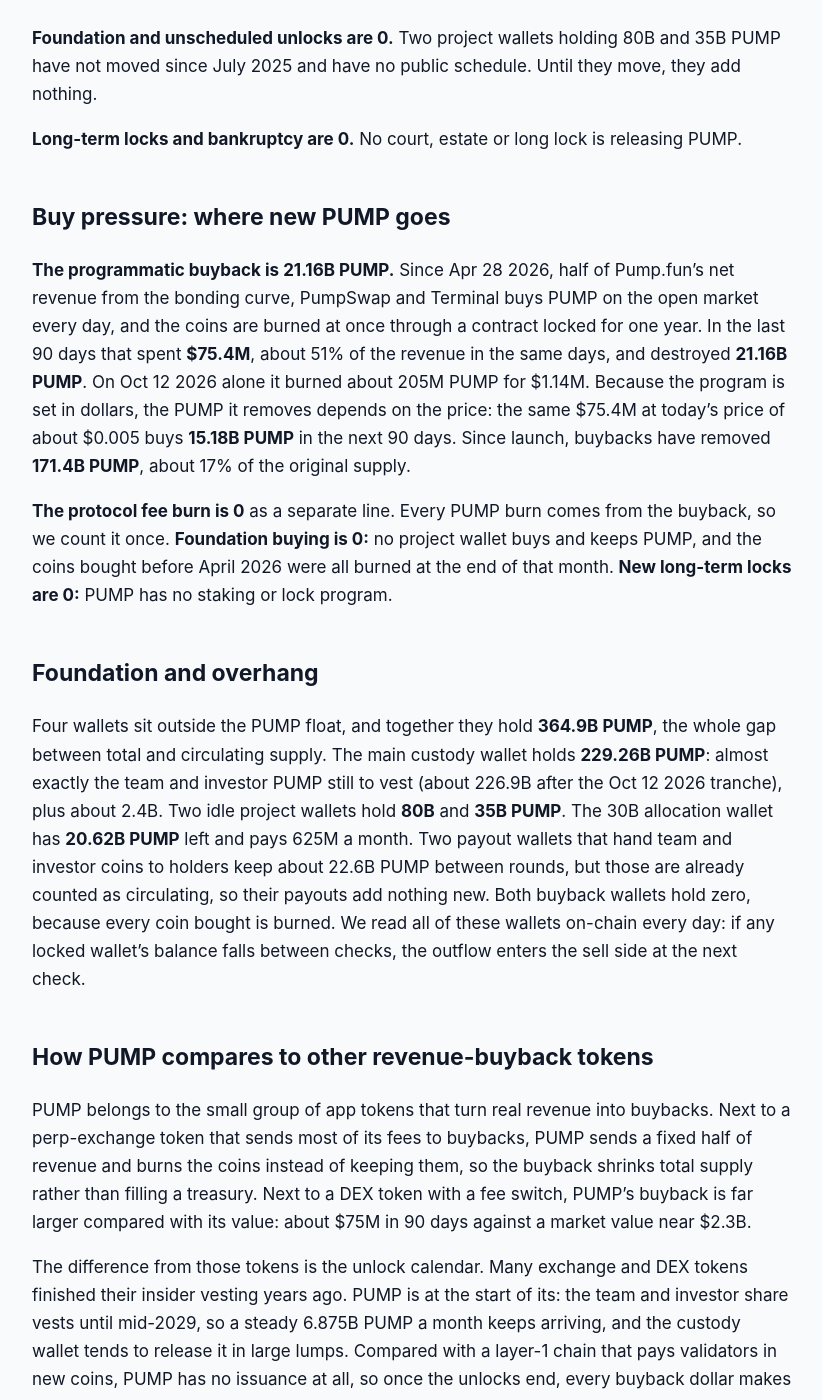
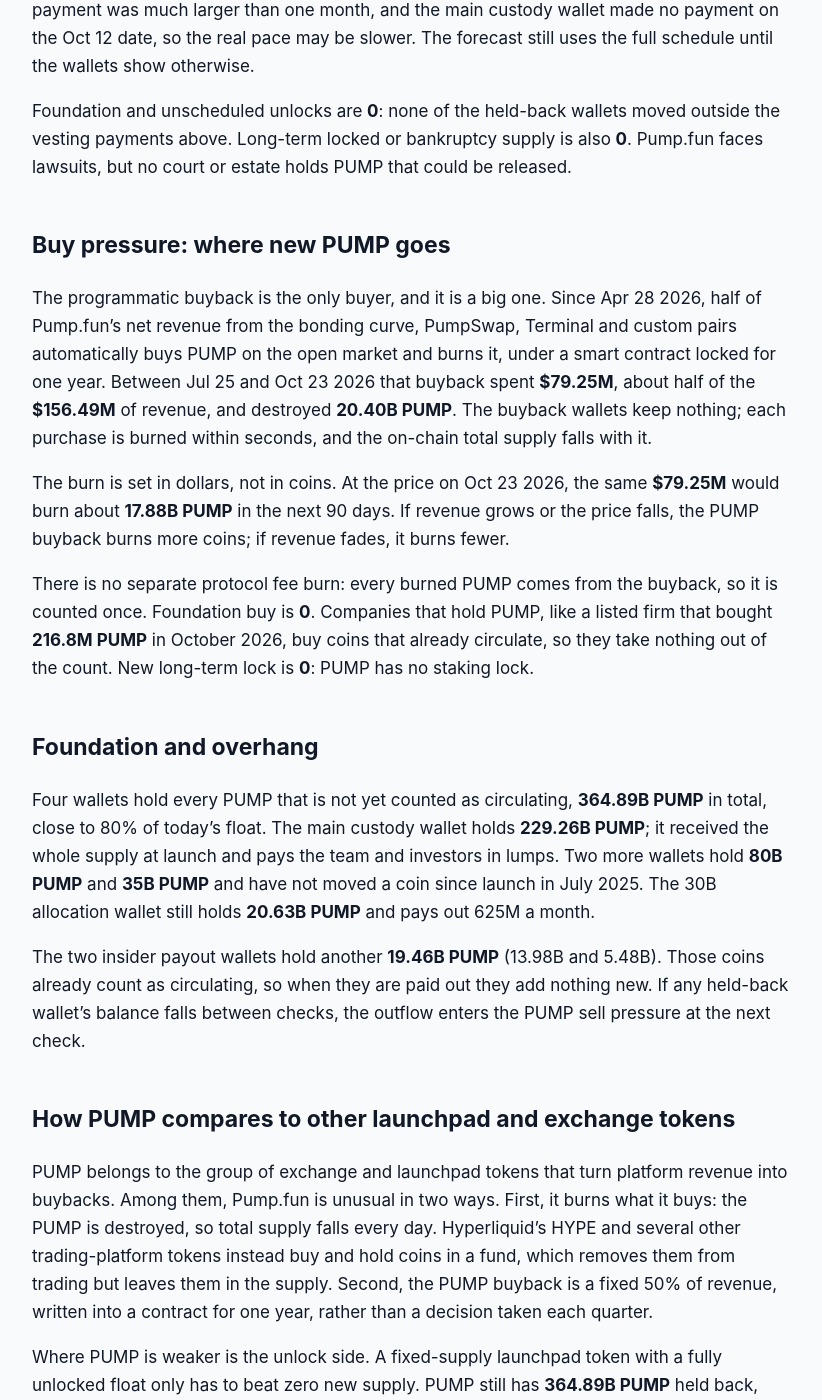
Before and after one commit to jeevansongmy-spec/mrnasdog-articles, a Jekyll site: the page built from crypto/pump-pressure-framework.md, in a window 1280 px wide and 1400 px high, scrolled down 1233 px. Shown: the whole window, without its empty margins (228-1050 px from the left). Built offline with Jekyll 4.4.1, drawn with Linux system fonts in a browser that asks for light colours; some of the changed text lies outside the part shown.

Commit message:
publish: crypto/pump-pressure-framework

```diff
--- a/crypto/pump-pressure-framework.md
+++ b/crypto/pump-pressure-framework.md
@@ -1,6 +1,6 @@
 ---
-title: "PUMP Inflation Analysis · October 2026 · Supply was growing · trend cooling"
-description: "PUMP supply grew +13.42% in 90 days as 83.38B PUMP of team, investor and program unlocks beat a 21.16B buyback burn. Next 90 days: about flat at -0.04%."
+title: "PUMP Inflation Analysis · October 2026 · Supply growing · projected to keep growing"
+description: "PUMP supply grew +13.65% in 90 days as 83.38B PUMP of team, investor and allocation unlocks beat a 20.40B buyback burn. Next 90 days: about +1.00%."
 canonical_url: "https://mrnasdog.com/research/pump/inflation"
 tags: ["crypto", "pump", "pumpfun", "solana"]
 published: true
@@ -10,54 +10,60 @@ published: true
 <!-- main-page -->
 Looking for the buy-or-sell answer? It is on the PUMP coin page, with demand and price drivers: [mrnasdog.com/research/pump](https://mrnasdog.com/research/pump)
 
-# PUMP Inflation Analysis · October 2026 · Supply was growing · trend cooling
+# PUMP Inflation Analysis · October 2026 · Supply growing · projected to keep growing
 
-**Supply was growing · trend cooling.** In the 90 days to Oct 13 2026, locked team, investor and program wallets released **83.38B PUMP** into the market while the Pump.fun buyback bought and burned **21.16B PUMP**, so the PUMP float grew by **+13.42%**. For the next 90 days, two monthly unlocks add about **15B PUMP** and the buyback should burn about **15.18B PUMP** at today's price, which puts PUMP close to flat at **−0.04%**. No new PUMP can ever be created: total supply only goes down.
+PUMP supply is growing, and it is set to keep growing a little. Between Jul 25 and Oct 23 2026 the Pump.fun team, early investors and one allocation wallet released **83.38B PUMP** into the market, while the Pump.fun buyback bought and burned **20.40B PUMP**. Net, the PUMP float grew **+13.65%** in 90 days. For the next 90 days the scheduled unlocks come to about **22.50B PUMP** against a burn of about **17.88B PUMP**, so supply should grow only about **+1.00%**. No new PUMP can ever be minted; the open question is the **364.89B PUMP** still held back.
 
 ## The verdict, in one paragraph
 
-Our 90-day net for PUMP is **+13.42%** of the circulating supply. The inflation monitor reads **+15.27%**, a gap of **1.85 percentage points**, which is more than our 0.5-point line, so we walked every source again. The flows are the same on both sides: the monitor divides the growth by the float of 90 days ago (about 402B PUMP), and we divide it by today's float of **463.45B PUMP**. Put on the same base, the two readings sit within a fraction of a point, so no warning is shown on the page. The short label for PUMP today: **a fixed-supply token whose insider unlocks came in faster than its revenue buyback could burn them, now roughly in balance**.
+Over the 90 days to Oct 23 2026, PUMP supply rose by **+13.65%** of the circulating float of **461.43B PUMP**. Other trackers show **+15.82%** for the same 90 days, a gap of **2.17 points**. Both readings count almost the same number of new coins, about **63B PUMP**; the trackers simply start from the smaller float of late July, so the same coins look like a bigger share. No warning chip is needed. For the next 90 days we expect **+1.00%**. The cite-able label: **an unlock-heavy token whose revenue burn now almost cancels the monthly unlocks**.
 
 ## Sell pressure: where new PUMP comes from
 
-**Protocol inflation is 0.** All 1 trillion PUMP were created on Jul 10 2025, and the right to create more was removed from the Solana token. There is no mining, no staking reward and no emission schedule, so Pump.fun cannot print new PUMP even if it wanted to.
+Protocol inflation is **0**. PUMP is a Solana Token-2022 coin, and its mint authority is switched off on-chain, so not a single new PUMP can be created. All 1 trillion PUMP were made at launch in July 2025, and burns have since cut the total to about **826.32B PUMP**.
 
-**Vesting unlocks are 83.38B PUMP**, and they are the whole sell side. The team holds 20% and early investors hold 13% of the original supply. Both were locked for one year after the July 2025 token sale; the cliff passed on Jul 12 2026, releasing a quarter of their 330B PUMP, and since then 1/48 of it, about **6.875B PUMP**, vests every month on the 12th. The main custody wallet does not pay out every month: it moved **20B PUMP on Sep 8 2026** and **54B PUMP on Sep 13 2026** to two payout wallets, which paid about 120 holders on Sep 14 2026. A separate 30B allocation wallet that follows the same cliff released **9.38B PUMP** (8.13B on Aug 26 2026, then 625M on Sep 12 and Oct 12 2026). For the next 90 days, the Nov 12 and Dec 12 2026 tranches add about **15B PUMP**.
+Vesting unlocks are the whole sell side: **83.38B PUMP** in the window. The team (20% of the original supply) and existing investors (13%) were locked for one year, until July 2026. Their coins sit in a main custody wallet, which sent **20B PUMP** on Sep 8 2026 and **54B PUMP** on Sep 13 2026 to the wallets that pay insiders. Across the window those payout wallets sent coins to more than 250 insider wallets, with the biggest round on Sep 14 2026. A separate 30B allocation wallet released **8.13B PUMP** on Aug 26 2026, then **625M PUMP** on Sep 12 and again on Oct 12 2026, for **9.38B PUMP** in the window.
 
-**Foundation and unscheduled unlocks are 0.** Two project wallets holding 80B and 35B PUMP have not moved since July 2025 and have no public schedule. Until they move, they add nothing.
+For the next 90 days the published schedule pays insiders about **6.88B PUMP** a month, and the allocation wallet adds **625M PUMP** a month. Three payments fall in the window, around Nov 12 2026, Dec 12 2026 and Jan 12 2027, for **22.50B PUMP**. The insiders' September payment was much larger than one month, and the main custody wallet made no payment on the Oct 12 date, so the real pace may be slower. The forecast still uses the full schedule until the wallets show otherwise.
 
-**Long-term locks and bankruptcy are 0.** No court, estate or long lock is releasing PUMP.
+Foundation and unscheduled unlocks are **0**: none of the held-back wallets moved outside the vesting payments above. Long-term locked or bankruptcy supply is also **0**. Pump.fun faces lawsuits, but no court or estate holds PUMP that could be released.
 
 ## Buy pressure: where new PUMP goes
 
-**The programmatic buyback is 21.16B PUMP.** Since Apr 28 2026, half of Pump.fun's net revenue from the bonding curve, PumpSwap and Terminal buys PUMP on the open market every day, and the coins are burned at once through a contract locked for one year. In the last 90 days that spent **$75.4M**, about 51% of the revenue in the same days, and destroyed **21.16B PUMP**. On Oct 12 2026 alone it burned about 205M PUMP for $1.14M. Because the program is set in dollars, the PUMP it removes depends on the price: the same $75.4M at today's price of about $0.005 buys **15.18B PUMP** in the next 90 days. Since launch, buybacks have removed **171.4B PUMP**, about 17% of the original supply.
+The programmatic buyback is the only buyer, and it is a big one. Since Apr 28 2026, half of Pump.fun's net revenue from the bonding curve, PumpSwap, Terminal and custom pairs automatically buys PUMP on the open market and burns it, under a smart contract locked for one year. Between Jul 25 and Oct 23 2026 that buyback spent **$79.25M**, about half of the **$156.49M** of revenue, and destroyed **20.40B PUMP**. The buyback wallets keep nothing; each purchase is burned within seconds, and the on-chain total supply falls with it.
 
-**The protocol fee burn is 0** as a separate line. Every PUMP burn comes from the buyback, so we count it once. **Foundation buying is 0:** no project wallet buys and keeps PUMP, and the coins bought before April 2026 were all burned at the end of that month. **New long-term locks are 0:** PUMP has no staking or lock program.
+The burn is set in dollars, not in coins. At the price on Oct 23 2026, the same **$79.25M** would burn about **17.88B PUMP** in the next 90 days. If revenue grows or the price falls, the PUMP buyback burns more coins; if revenue fades, it burns fewer.
+
+There is no separate protocol fee burn: every burned PUMP comes from the buyback, so it is counted once. Foundation buy is **0**. Companies that hold PUMP, like a listed firm that bought **216.8M PUMP** in October 2026, buy coins that already circulate, so they take nothing out of the count. New long-term lock is **0**: PUMP has no staking lock.
 
 ## Foundation and overhang
 
-Four wallets sit outside the PUMP float, and together they hold **364.9B PUMP**, the whole gap between total and circulating supply. The main custody wallet holds **229.26B PUMP**: almost exactly the team and investor PUMP still to vest (about 226.9B after the Oct 12 2026 tranche), plus about 2.4B. Two idle project wallets hold **80B** and **35B PUMP**. The 30B allocation wallet has **20.62B PUMP** left and pays 625M a month. Two payout wallets that hand team and investor coins to holders keep about 22.6B PUMP between rounds, but those are already counted as circulating, so their payouts add nothing new. Both buyback wallets hold zero, because every coin bought is burned. We read all of these wallets on-chain every day: if any locked wallet's balance falls between checks, the outflow enters the sell side at the next check.
+Four wallets hold every PUMP that is not yet counted as circulating, **364.89B PUMP** in total, close to 80% of today's float. The main custody wallet holds **229.26B PUMP**; it received the whole supply at launch and pays the team and investors in lumps. Two more wallets hold **80B PUMP** and **35B PUMP** and have not moved a coin since launch in July 2025. The 30B allocation wallet still holds **20.63B PUMP** and pays out 625M a month.
 
-## How PUMP compares to other revenue-buyback tokens
+The two insider payout wallets hold another **19.46B PUMP** (13.98B and 5.48B). Those coins already count as circulating, so when they are paid out they add nothing new. If any held-back wallet's balance falls between checks, the outflow enters the PUMP sell pressure at the next check.
 
-PUMP belongs to the small group of app tokens that turn real revenue into buybacks. Next to a perp-exchange token that sends most of its fees to buybacks, PUMP sends a fixed half of revenue and burns the coins instead of keeping them, so the buyback shrinks total supply rather than filling a treasury. Next to a DEX token with a fee switch, PUMP's buyback is far larger compared with its value: about $75M in 90 days against a market value near $2.3B.
+## How PUMP compares to other launchpad and exchange tokens
 
-The difference from those tokens is the unlock calendar. Many exchange and DEX tokens finished their insider vesting years ago. PUMP is at the start of its: the team and investor share vests until mid-2029, so a steady 6.875B PUMP a month keeps arriving, and the custody wallet tends to release it in large lumps. Compared with a layer-1 chain that pays validators in new coins, PUMP has no issuance at all, so once the unlocks end, every buyback dollar makes the supply smaller.
+PUMP belongs to the group of exchange and launchpad tokens that turn platform revenue into buybacks. Among them, Pump.fun is unusual in two ways. First, it burns what it buys: the PUMP is destroyed, so total supply falls every day. Hyperliquid's HYPE and several other trading-platform tokens instead buy and hold coins in a fund, which removes them from trading but leaves them in the supply. Second, the PUMP buyback is a fixed 50% of revenue, written into a contract for one year, rather than a decision taken each quarter.
+
+Where PUMP is weaker is the unlock side. A fixed-supply launchpad token with a fully unlocked float only has to beat zero new supply. PUMP still has **364.89B PUMP** held back, and the insider schedule runs to mid-2029. That makes PUMP closer to young layer-1 tokens with big vesting programs than to old, fully circulating exchange coins. The difference is that the PUMP burn is large enough to cancel most of the monthly insider drip, which few vesting-heavy tokens can say.
+
+The comparison that matters is mechanism, not price: PUMP has no mint, a hard 1 trillion cap that has already shrunk by about 17%, a revenue burn instead of a fee burn, and a large custody overhang instead of an open market float.
 
 ## What to watch in the next 90 days
 
-**Nov 12 2026 and Dec 12 2026:** the next two monthly tranches, about 7.5B PUMP each with the allocation wallet. The custody wallet may release several months at once, as it did in September.
+The next scheduled PUMP unlocks fall around Nov 12 2026, Dec 12 2026 and Jan 12 2027, about **7.50B PUMP** each, team and investors plus the allocation wallet.
 
-**Jan 12 2027:** one day past this window, the next tranche lands; it will enter the next reading.
+The main custody wallet with **229.26B PUMP**: it paid out in big lumps on Jun 25, Sep 8 and Sep 13 2026. Another lump of that size would lift supply far above our forecast; no payment at all would make it smaller.
 
-**Daily buyback size:** the burn follows Pump.fun revenue. Fees jumped in late September 2026; a drop in meme-coin trading would shrink the burn, and a higher PUMP price means fewer coins burned per dollar.
+Pump.fun revenue: new products launched in October 2026, such as perpetual futures trading and an in-house cross-chain bridge, can lift revenue, and half of revenue becomes the PUMP burn. Fee changes that send more money to traders and creators can shrink it.
 
-**The two idle wallets (80B and 35B PUMP):** any move would be new supply with no schedule behind it.
+The end of the one-year buyback lock around Apr 28 2027 lies outside this window, but any early statement about what follows it would change the forecast for 2027.
 
 ## Summary
 
-PUMP's supply grew **+13.42%** in the 90 days to Oct 13 2026, because **83.38B PUMP** of team, investor and program unlocks reached the market against a **21.16B PUMP** buyback burn. For the next 90 days the two sides are close to even, about 15B PUMP in and 15.18B PUMP burned, for a net near **−0.04%**. No new PUMP can be created, so supply can only fall over time; the risk is lumpy insider releases from a custody wallet still holding 229.26B PUMP, and a buyback that depends on how busy Pump.fun stays.
+PUMP supply grew **+13.65%** in the 90 days to Oct 23 2026, because the insider lock ended and **83.38B PUMP** left the held-back wallets while the revenue buyback burned **20.40B PUMP**. For the next 90 days the scheduled unlocks of about **22.50B PUMP** meet a burn of about **17.88B PUMP**, so supply should grow only about **+1.00%**. No PUMP can be minted and the 1 trillion cap keeps shrinking. The key risk is the **364.89B PUMP** still held back, which pays out in lumps.
 
 ---
 
-*MrNasDog Pressure Framework analysis of PUMP, Metric 1 — Inflation. Data + explanation only. Not financial advice. Checked Oct 13 2026.*
+*MrNasDog Pressure Framework analysis of PUMP, Metric 1 — Inflation. Data + explanation only. Not financial advice. Checked Oct 23 2026.*
```
